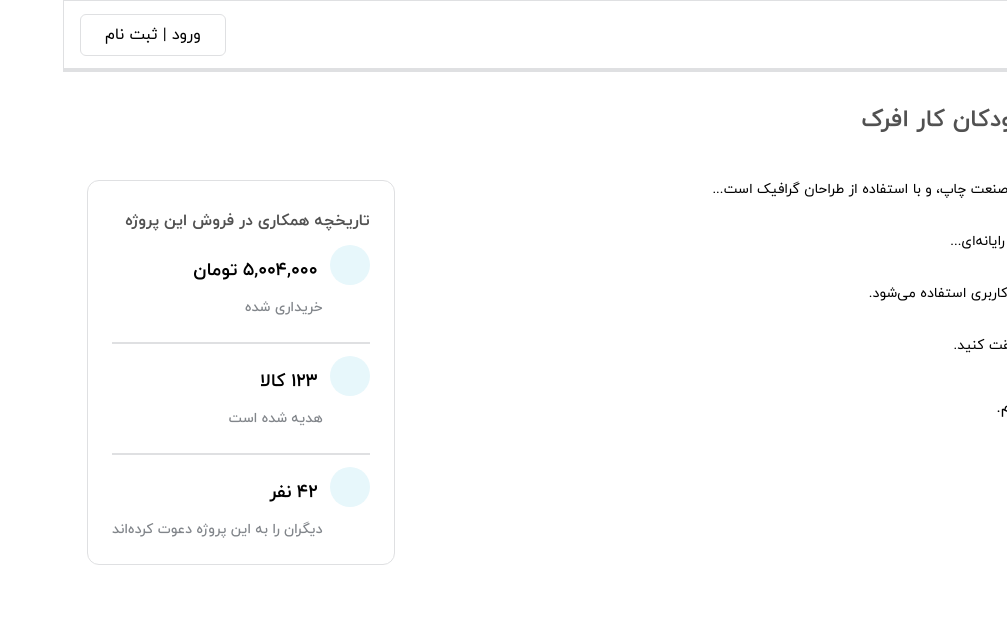
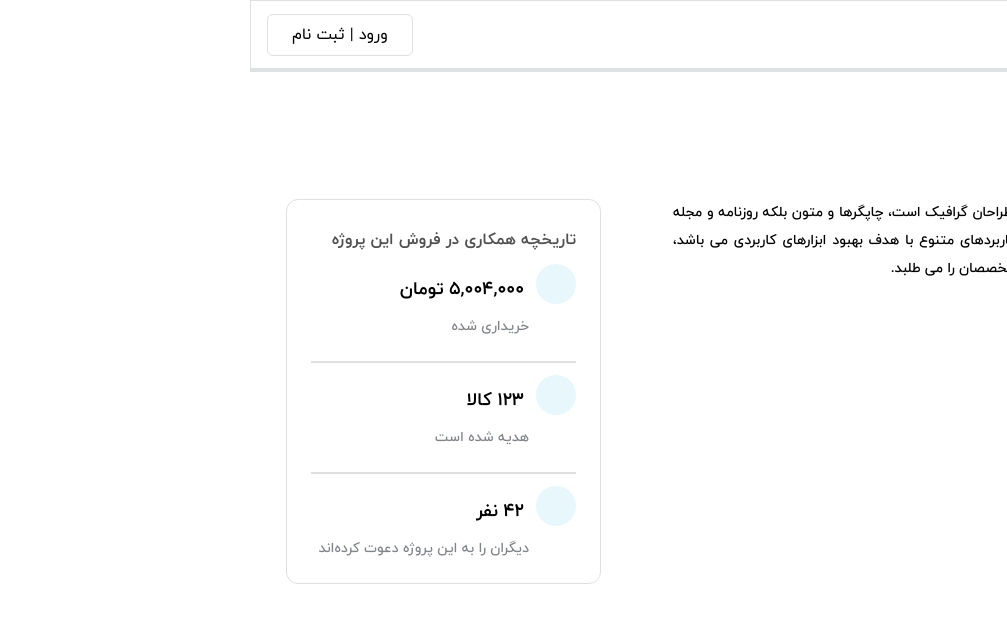
Before and after one commit to Alaleh-Mohseni/digi-mehr, a Next.js app: page /create-referal in a window 1280 px wide. Shown: the top 622 px of the page, without its empty margins (273-1280 px from the left). Built offline with nearby package versions, Linux system fonts and the light colour scheme.

Commit message:
Fix component ReferalAside

```diff
--- a/app/(root)/(referal)/create-referal/page.tsx
+++ b/app/(root)/(referal)/create-referal/page.tsx
@@ -6,7 +6,8 @@ import Link from 'next/link'
 
 export const mockData = {
 	heading: 'همکاری در فروش به تحصیل کودکان کار افرک',
-	description: 'لورم ایپسوم متن ساختگی با تولید سادگی نامفهوم از صنعت چاپ، و با استفاده از طراحان گرافیک است...',
+	description:
+		'لورم ایپسوم متن ساختگی با تولید سادگی نامفهوم از صنعت چاپ، و با استفاده از طراحان گرافیک است، چاپگرها و متون بلکه روزنامه و مجله در ستون و سطرآنچنان که لازم است، و برای شرایط فعلی تکنولوژی مورد نیاز، و کاربردهای متنوع با هدف بهبود ابزارهای کاربردی می باشد، کتابهای زیادی در شصت و سه درصد گذشته حال و آینده، شناخت فراوان جامعه و متخصصان را می طلبد.',
 	rules: [
 		{ id: 1, text: 'تا با نرم افزارها شناخت بیشتری را برای طراحان رایانه‌ای...' },
 		{ id: 2, text: 'این متن برای بررسی و شبیه‌سازی طراحی رابط کاربری استفاده می‌شود.' },
@@ -25,15 +26,15 @@ const CreateReferal = () => {
 	}
 
 	return (
-		<section className='horizontal-pad w-full'>
-			<h3 className='pb-11 text-2xl font-bold'>{mockData.heading}</h3>
-			<div className='flex gap-lg'>
-				<div className='flex grow flex-col gap-xl'>
-					<p className='text-sm'>{mockData.description}</p>
-					<ol className='flex list-none flex-col gap-lg' style={{ counterReset: 'list' }}>
+		<section className='flex w-full flex-col gap-[36px] px-[36px] py-xl'>
+			<h3 className='text-[18px] font-bold'>{mockData.heading}</h3>
+			<div className='flex gap-18'>
+				<div className='flex flex-col gap-lg'>
+					<p className='text-justify text-[14px] font-medium leading-[28px]'>{mockData.description}</p>
+					<ol className='flex list-none flex-col gap-md' style={{ counterReset: 'list' }}>
 						{mockData.rules.map(rule => (
 							<li
-								className='before:bg-blueIce before:text-primary flex gap-md text-sm before:flex before:size-7 before:items-center before:justify-center before:rounded-full before:font-iranYekan before:font-bold before:content-[counter(list)]'
+								className='flex gap-sm text-[14px] font-medium before:flex before:size-8 before:items-center before:justify-center before:rounded-full before:bg-blueIce before:font-iranYekan before:font-bold before:text-primary before:content-[counter(list)]'
 								style={{ counterIncrement: 'list' }}
 								key={rule.id}
 							>
@@ -43,10 +44,10 @@ const CreateReferal = () => {
 					</ol>
 
 					{!showLinkBox ? (
-						<>
+						<div className='flex flex-col gap-[20px]'>
 							<label className='flex items-center gap-md'>
 								<input type='checkbox' name='check-rule' id='check-rule' checked={isChecked} onChange={handleCheckboxChange} />
-								<p>
+								<p className='text-[14px] font-medium'>
 									با{' '}
 									<Link href='digikala.com' className='text-primary hover:text-blue-500'>
 										شرایط و قوانین همکاری در فروش
@@ -58,21 +59,21 @@ const CreateReferal = () => {
 								<button
 									type='button'
 									disabled={!isChecked}
-									className={`btn text-white ${isChecked ? 'btn-primary hover:bg-blue-500' : 'bg-gray cursor-not-allowed'}`}
+									className={`btn text-[12px] text-white ${isChecked ? 'btn-primary hover:bg-blue-500' : 'cursor-not-allowed bg-gray'}`}
 									onClick={handleButtonClick}
 								>
 									ساخت لینک اختصاصی
 								</button>
 							</div>
-						</>
+						</div>
 					) : (
-						<div className='round bg-blueLight mt-5 flex items-center justify-between border px-4 py-6'>
+						<div className='round mt-5 flex items-center justify-between border bg-blueLight px-4 py-6'>
 							<p>
 								<Link href='https://example.com' className='text-primary underline'>
 									https://mehr.digikala.com/project/80/farnooshjml{' '}
 								</Link>
 							</p>
-							<button className='btn border-primary text-primary border text-sm'>کپی کردن</button>
+							<button className='btn border border-primary text-sm text-primary'>کپی کردن</button>
 						</div>
 					)}
 				</div>
--- a/components/ReferalAside.tsx
+++ b/components/ReferalAside.tsx
@@ -8,7 +8,7 @@ const ReferalAside = () => {
 	]
 
 	return (
-		<aside className='max-h-fit max-w-[315px] rounded-[12px] border border-solid px-lg pt-[28px]'>
+		<aside className='max-h-fit min-w-[315px] rounded-[12px] border border-solid px-lg pt-[28px]'>
 			<h3 className='text-md font-bold'>تاریخچه همکاری در فروش این پروژه</h3>
 			<ul className='divide-y-2 divide-solid'>
 				{data.map(item => (
```
